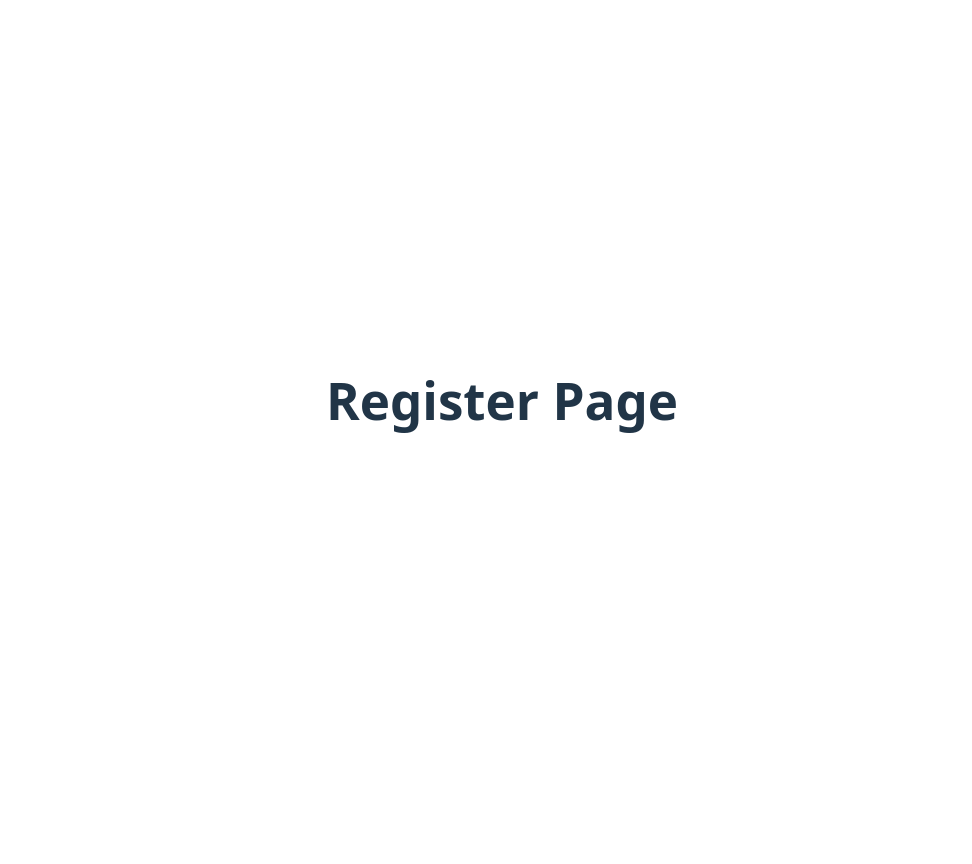
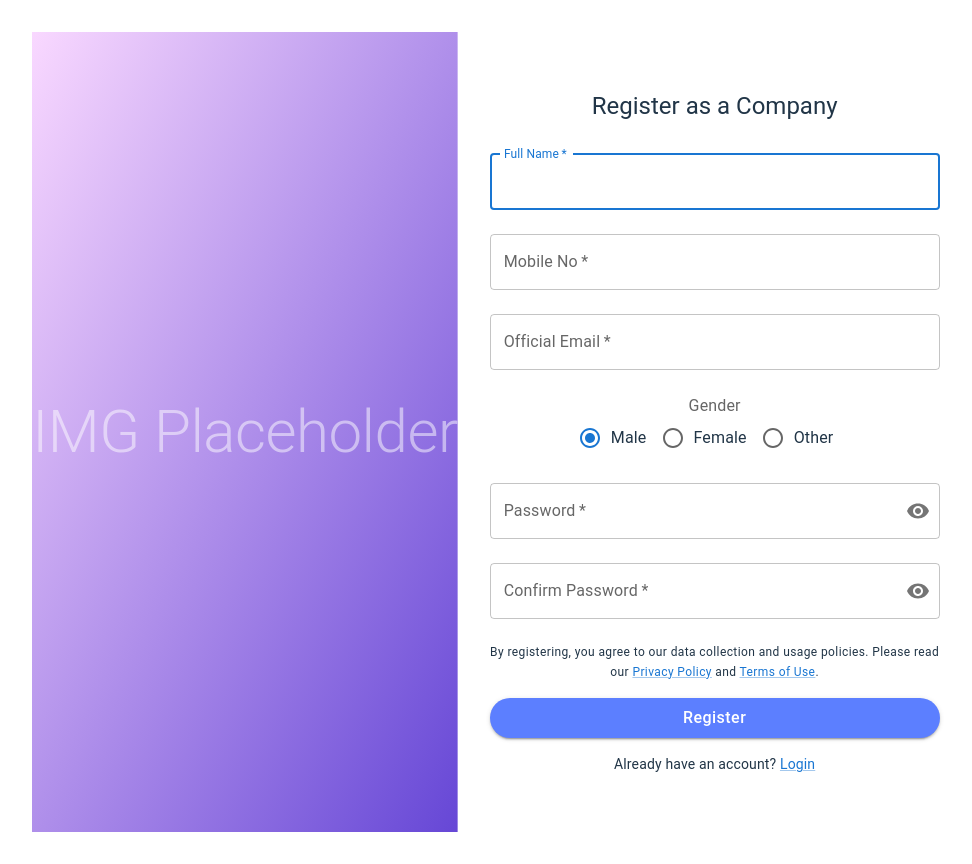
Before and after one commit to Sourodeep-S/bluestock-warmup-proj, a React (Vite) app in the folder frontend/: page /register in a window 1280 px wide. Shown: the whole page, without its empty margins (138-1110 px from the left). Before the commit the page ends 800 px from the top, so only its background shows below. Built offline with nearby package versions, Linux system fonts and the light colour scheme.

Commit message:
setup login and register pages

```diff
--- a/frontend/src/api/authService.js
+++ b/frontend/src/api/authService.js
@@ -12,8 +12,15 @@ const login = async (userData) => {
     return response.data;
 };
 
+// Sends a POST request to the register endpoint
+const register = async (userData) => {
+    const response = await axios.post(API_URL + 'register', userData);
+    return response.data;
+};
+
 const authService = {
     login,
+    register
 };
 
 export default authService;
--- a/frontend/src/pages/RegisterPage.jsx
+++ b/frontend/src/pages/RegisterPage.jsx
@@ -1,10 +1,178 @@
-import React from 'react';
+import React, { useState } from 'react';
+import { Box, Button, Grid, TextField, Typography, Link, Radio, RadioGroup, FormControlLabel, FormControl, FormLabel } from '@mui/material';
+import { useNavigate } from 'react-router-dom';
+import authService from '../api/authService';
+import { InputAdornment, IconButton } from '@mui/material';
+import { Visibility, VisibilityOff } from '@mui/icons-material';
 
 const RegisterPage = () => {
+  const [formData, setFormData] = useState({
+    full_name: '',
+    mobile_no: '',
+    email: '',
+    gender: 'M',
+    password: '',
+    confirmPassword: '',
+  });
+
+  const [showPassword, setShowPassword] = useState(false);
+  const [showConfirmPassword, setShowConfirmPassword] = useState(false);
+
+  const handleClickShowPassword = () => setShowPassword((show) => !show);
+  const handleClickShowConfirmPassword = () => setShowConfirmPassword((show) => !show);
+
+  const navigate = useNavigate();
+  const { full_name, mobile_no, email, gender, password, confirmPassword } = formData;
+
+  const onChange = (e) => {
+    setFormData({ ...formData, [e.target.name]: e.target.value });
+  };
+
+  const onSubmit = async (e) => {
+    e.preventDefault();
+    if (password !== confirmPassword) {
+      console.log('Passwords do not match');
+      // In a real app, you would set an error state here
+      return;
+    }
+
+    // We need to match the backend's required fields (e.g. uppercase gender)
+    const userData = {
+      full_name,
+      mobile_no,
+      email,
+      gender: gender === 'o' ? gender : gender.toUpperCase(),
+      password,
+    };
+
+    try {
+      // Call the register function from our service
+      const data = await authService.register(userData);
+      console.log(data.message);
+
+      // Redirect to the login page on success
+      navigate('/login');
+
+    } catch (error) {
+      console.error('Registration failed:', error.response.data.message);
+      // Show an error message to the user
+    }
+  };
+
   return (
-    <div>
-      <h1>Register Page</h1>
-    </div>
+    // The JSX for the form layout is the same
+    <Grid container component="main" sx={{ height: '100vh' }}>
+      {/* Left Gradient Panel */}
+      <Grid
+        item
+        xs={false} sm={4} md={7}
+        sx={{
+          background: 'linear-gradient(to right bottom, #F9D8FF, #6647D6)',
+          backgroundSize: 'cover',
+          backgroundPosition: 'center',
+          display: 'flex',
+          justifyContent: 'center',
+          alignItems: 'center',
+        }}
+      >
+        <Typography variant="h2" sx={{ color: 'white', opacity: 0.5 }}>
+          IMG Placeholder
+        </Typography>
+      </Grid>
+
+      {/* Right Form Panel */}
+      <Grid item xs={12} sm={8} md={5} component={Box} elevation={6} square display="flex" alignItems="center" justifyContent="center">
+        <Box
+          sx={{
+            my: 4, mx: 4, display: 'flex', flexDirection: 'column', alignItems: 'center',
+            width: '100%', maxWidth: '450px',
+          }}
+        >
+          <Typography component="h1" variant="h5" sx={{ mb: 1 }}>
+            Register as a Company
+          </Typography>
+
+          <Box component="form" noValidate onSubmit={onSubmit} sx={{ mt: 1 }}>
+            <TextField margin="normal" required fullWidth label="Full Name" name="full_name" value={full_name} onChange={onChange} autoFocus />
+            <TextField margin="normal" required fullWidth label="Mobile No" name="mobile_no" value={mobile_no} onChange={onChange} />
+            <TextField margin="normal" required fullWidth label="Official Email" name="email" value={email} onChange={onChange} />
+
+            <FormControl component="fieldset" margin="normal">
+              <FormLabel component="legend">Gender</FormLabel>
+              <RadioGroup row name="gender" value={gender} onChange={onChange}>
+                <FormControlLabel value="M" control={<Radio />} label="Male" />
+                <FormControlLabel value="F" control={<Radio />} label="Female" />
+                <FormControlLabel value="O" control={<Radio />} label="Other" />
+              </RadioGroup>
+            </FormControl>
+
+            <TextField
+              margin="normal"
+              required
+              fullWidth
+              name="password"
+              label="Password"
+              type={showPassword ? 'text' : 'password'}
+              value={password}
+              onChange={onChange}
+              InputProps={{
+                endAdornment: (
+                  <InputAdornment>
+                    <IconButton onClick={handleClickShowPassword} edge="end">
+                      {showPassword ? <VisibilityOff /> : <Visibility />}
+                    </IconButton>
+                  </InputAdornment>
+                ),
+              }}
+            />
+            <TextField
+              margin="normal"
+              required
+              fullWidth
+              name="confirmPassword"
+              label="Confirm Password"
+              type={showConfirmPassword ? 'text' : 'password'}
+              value={confirmPassword}
+              onChange={onChange}
+              InputProps={{
+                endAdornment: (
+                  <InputAdornment>
+                    <IconButton onClick={handleClickShowConfirmPassword} edge="end">
+                      {showConfirmPassword ? <VisibilityOff /> : <Visibility />}
+                    </IconButton>
+                  </InputAdornment>
+                ),
+              }}
+            />
+
+            <Typography variant="caption" display="block" sx={{ mt: 2, textAlign: 'center' }}>
+              By registering, you agree to our data collection and usage policies.
+              Please read our <Link href="#">Privacy Policy</Link> and <Link href="#">Terms of Use</Link>.
+            </Typography>
+
+            <Button
+              type="submit"
+              fullWidth
+              variant="contained"
+              sx={{ mt: 2, mb: 2, bgcolor: '#5C7FFF', borderRadius: '22.5px', textTransform: 'none', fontSize: '1rem' }}
+            >
+              Register
+            </Button>
+
+            <Grid container justifyContent="center">
+              <Grid item>
+                <Typography variant="body2">
+                  Already have an account?{' '}
+                  <Link href="/login" variant="body2">
+                    Login
+                  </Link>
+                </Typography>
+              </Grid>
+            </Grid>
+          </Box>
+        </Box>
+      </Grid>
+    </Grid>
   );
 };
 
```
